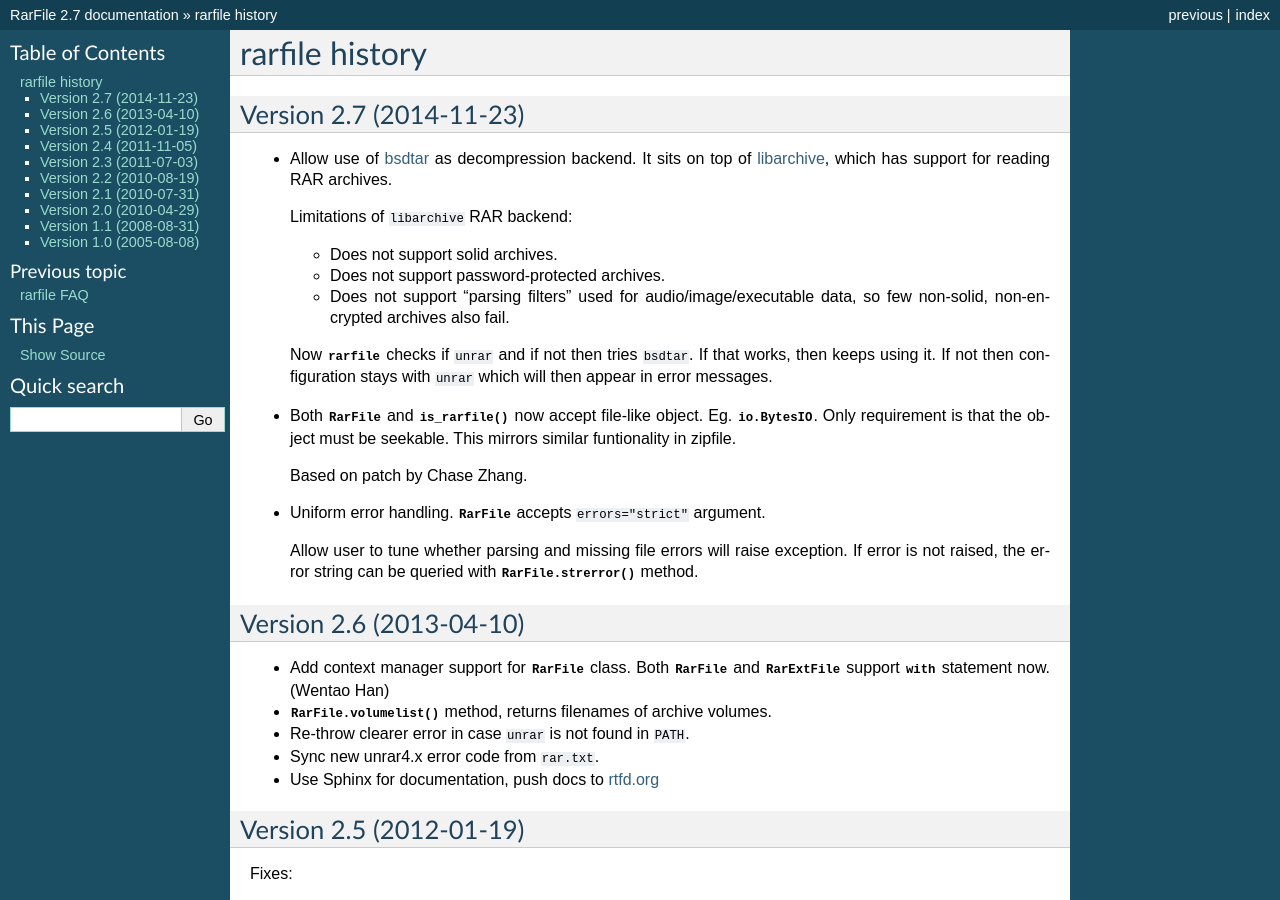
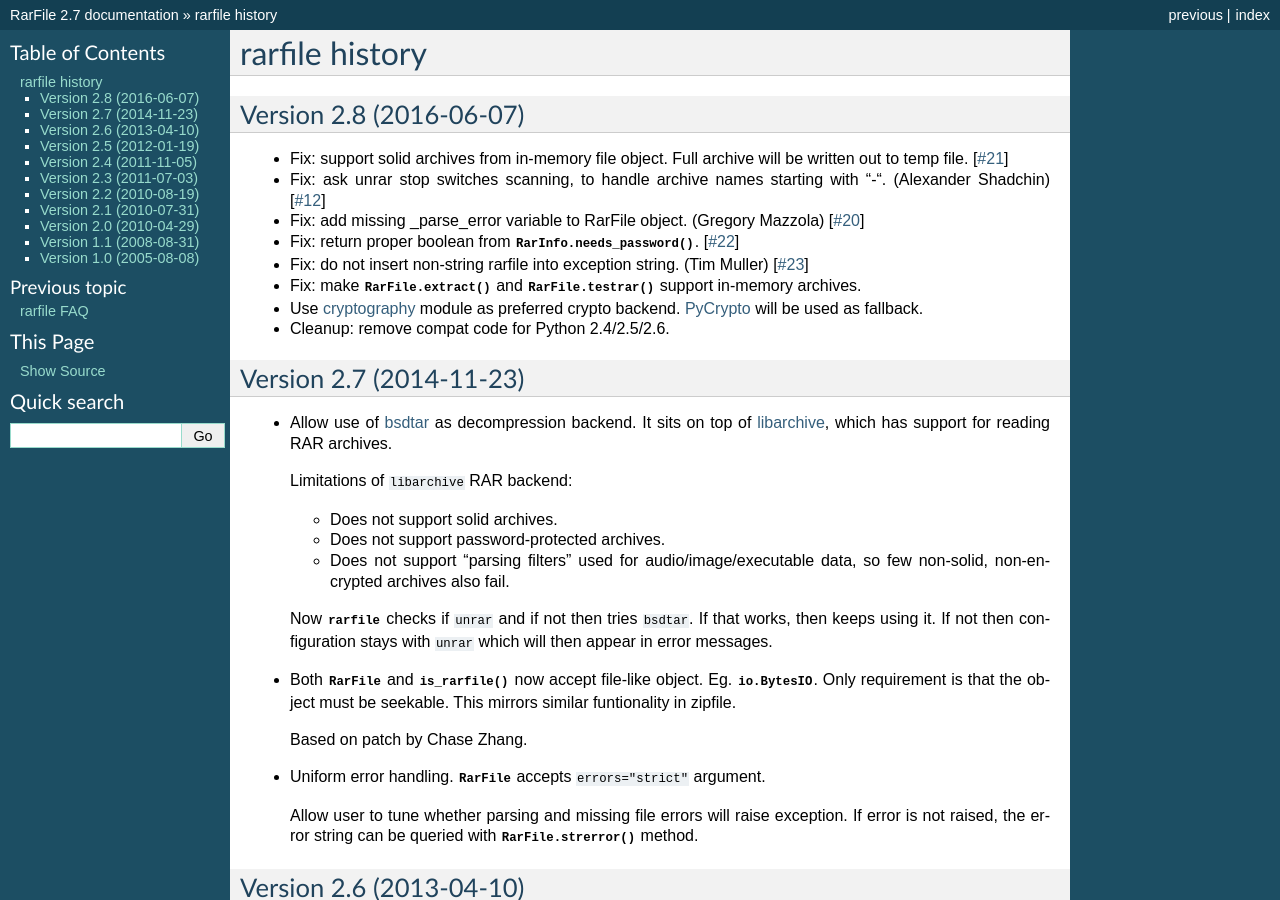
Before and after one commit to markokr/rarfile, a Sphinx documentation site: the page built from doc/news.rst, in a window 1280 px wide and 900 px high. Built offline with Sphinx 7.4.7, drawn with Linux system fonts in a browser that asks for light colours.

Commit message:
Update news

```diff
--- a/doc/news.rst
+++ b/doc/news.rst
@@ -3,6 +3,40 @@ rarfile history
 ===============
 
 .. py:currentmodule:: rarfile
+
+Version 2.8 (2016-06-07)
+------------------------
+
+* Fix: support solid archives from in-memory file object.
+  Full archive will be written out to temp file.
+  [`#21 <https://github.com/markokr/rarfile/issues/21>`_]
+
+* Fix: ask unrar stop switches scanning,
+  to handle archive names starting with "-".
+  (Alexander Shadchin)
+  [`#12 <https://github.com/markokr/rarfile/pull/12>`_]
+
+* Fix: add missing _parse_error variable to RarFile object.
+  (Gregory Mazzola)
+  [`#20 <https://github.com/markokr/rarfile/pull/20>`_]
+
+* Fix: return proper boolean from :meth:`RarInfo.needs_password`.
+  [`#22 <https://github.com/markokr/rarfile/issues/22>`_]
+
+* Fix: do not insert non-string rarfile into exception string.
+  (Tim Muller)
+  [`#23 <https://github.com/markokr/rarfile/pull/23>`_]
+
+* Fix: make :meth:`RarFile.extract` and :meth:`RarFile.testrar`
+  support in-memory archives.
+
+* Use cryptography_ module as preferred crypto backend.
+  PyCrypto_ will be used as fallback.
+
+* Cleanup: remove compat code for Python 2.4/2.5/2.6.
+
+.. _cryptography: https://pypi.python.org/pypi/cryptography
+.. _PyCrypto: https://pypi.python.org/pypi/pycrypto
 
 Version 2.7 (2014-11-23)
 ------------------------
```
